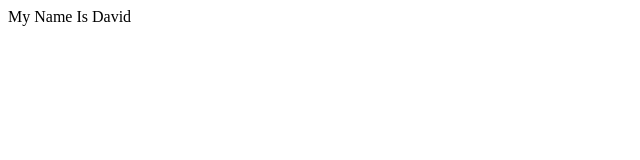
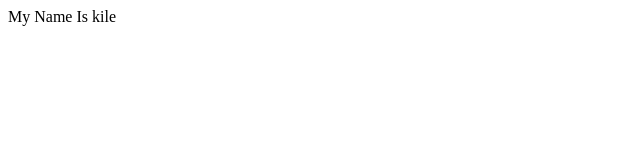
Before and after one commit to PaymentLooped/project, a plain HTML site: page index.html in a window 1280 px wide. Shown: the full height of the page, 0-640 px from the left. Drawn offline with Linux system fonts and the light colour scheme.

Commit message:
name change

```diff
--- a/index.html
+++ b/index.html
@@ -7,6 +7,6 @@
     <title>Document</title>
 </head>
 <body>
-    My Name Is David
+    My Name Is kile
 </body>
 </html>
```
